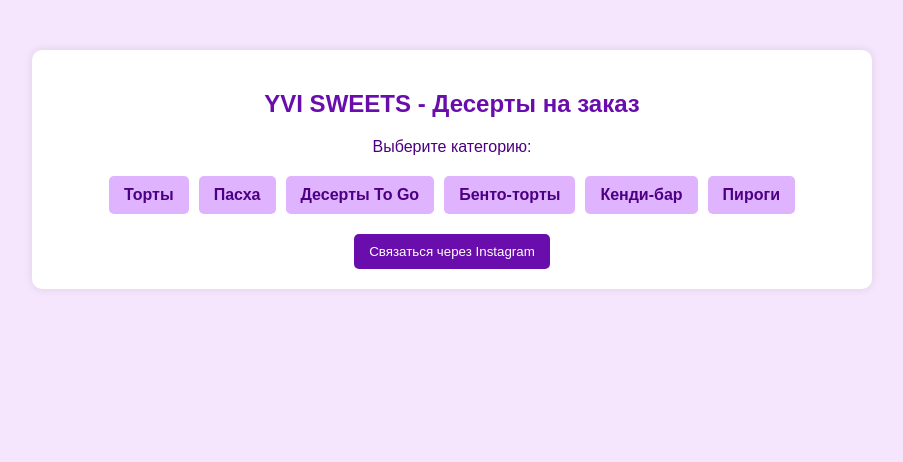
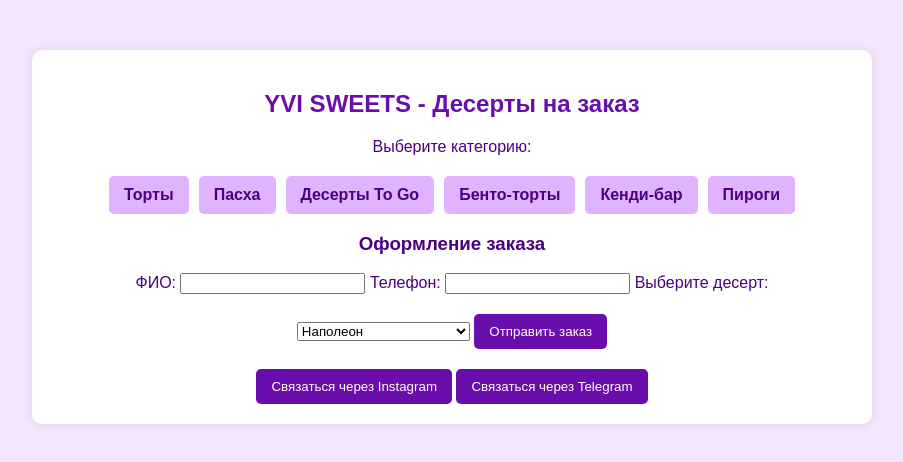
Before and after one commit to YVIsweets/yvi-sweets-site, a plain HTML site: page index.html in a window 1280 px wide. Shown: the whole page, without its empty margins (188-1091 px from the left). Drawn offline with Linux system fonts and the light colour scheme.

Commit message:
Update index.html

```diff
--- a/index.html
+++ b/index.html
@@ -99,22 +99,26 @@
             <div class="product">Сникерс - 5€/порция</div>
         </div>
 
-        <div id="bento" class="products">
-            <div class="product">Классический шоколадный - 18€/шт</div>
-            <div class="product">Фисташковый - 20€/шт</div>
-        </div>
+        <form id="orderForm">
+            <h3>Оформление заказа</h3>
+            <label for="name">ФИО:</label>
+            <input type="text" id="name" required>
 
-        <div id="candy_bar" class="products">
-            <div class="product">Макаронс (ассорти 6 шт) - 12€</div>
-            <div class="product">Трайфлы - 4€/шт</div>
-        </div>
+            <label for="phone">Телефон:</label>
+            <input type="text" id="phone" required>
 
-        <div id="pies" class="products">
-            <div class="product">Вишнёвый пирог - 22€/кг</div>
-            <div class="product">Яблочный штрудель - 20€/кг</div>
-        </div>
+            <label for="dessert">Выберите десерт:</label>
+            <select id="dessert">
+                <option value="Наполеон">Наполеон</option>
+                <option value="Медовик (классический)">Медовик (классический)</option>
+                <option value="Красный Бархат">Красный Бархат</option>
+            </select>
+
+            <button type="submit">Отправить заказ</button>
+        </form>
 
         <button onclick="location.href='https://www.instagram.com/YVI_SWEETS/'">Связаться через Instagram</button>
+        <button onclick="location.href='https://t.me/YVI_SWEETS'">Связаться через Telegram</button>
     </div>
 
     <script>
```
